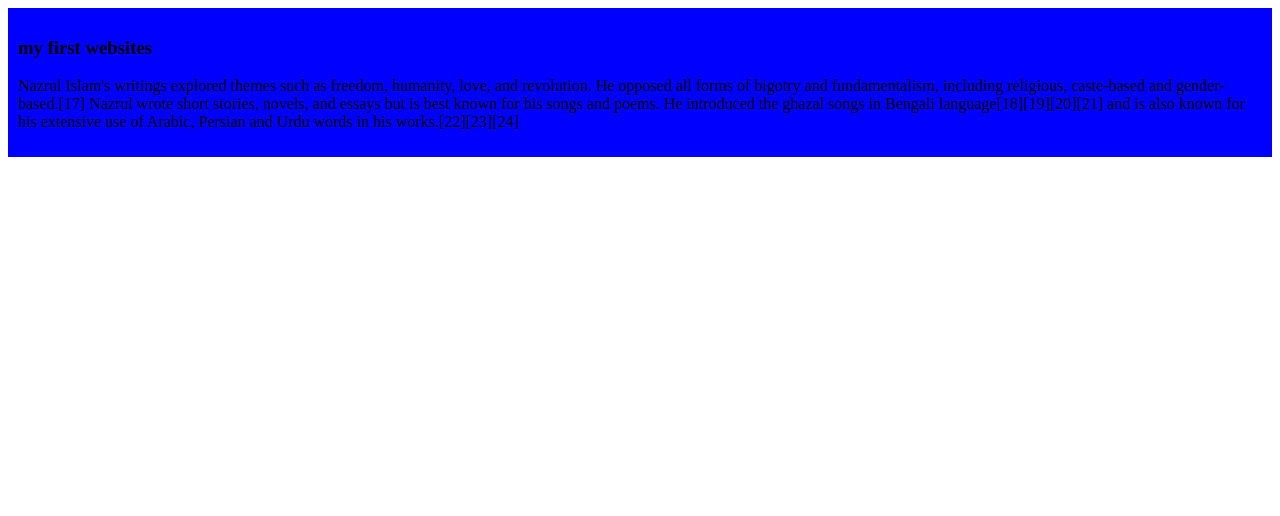
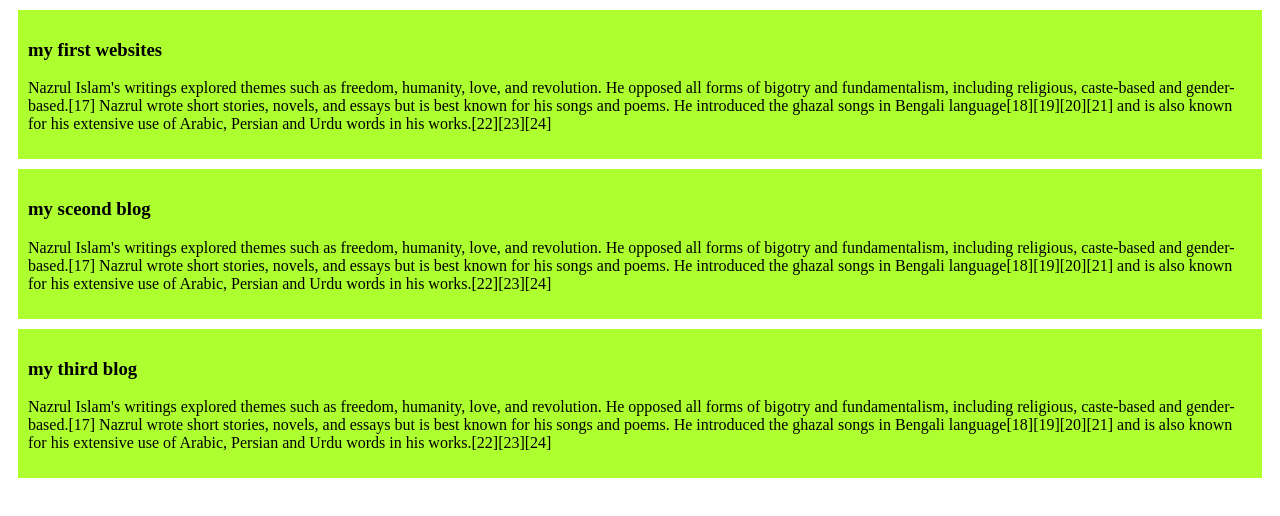
Before and after one commit to tasin620/my-first-website-repo, a plain HTML site: page index.html in a window 1280 px wide. Drawn offline with Linux system fonts and the light colour scheme.

Commit message:
added the second and the third blog

```diff
--- a/index.html
+++ b/index.html
@@ -11,5 +11,13 @@
         <h3>my first websites</h3>
         <p>Nazrul Islam's writings explored themes such as freedom, humanity, love, and revolution. He opposed all forms of bigotry and fundamentalism, including religious, caste-based and gender-based.[17] Nazrul wrote short stories, novels, and essays but is best known for his songs and poems. He introduced the ghazal songs in Bengali language[18][19][20][21] and is also known for his extensive use of Arabic, Persian and Urdu words in his works.[22][23][24]</p>
     </div>
+    <div>
+        <h3>my sceond blog</h3>
+        <p>Nazrul Islam's writings explored themes such as freedom, humanity, love, and revolution. He opposed all forms of bigotry and fundamentalism, including religious, caste-based and gender-based.[17] Nazrul wrote short stories, novels, and essays but is best known for his songs and poems. He introduced the ghazal songs in Bengali language[18][19][20][21] and is also known for his extensive use of Arabic, Persian and Urdu words in his works.[22][23][24]</p>
+    </div>
+    <div>
+        <h3>my third blog</h3>
+        <p>Nazrul Islam's writings explored themes such as freedom, humanity, love, and revolution. He opposed all forms of bigotry and fundamentalism, including religious, caste-based and gender-based.[17] Nazrul wrote short stories, novels, and essays but is best known for his songs and poems. He introduced the ghazal songs in Bengali language[18][19][20][21] and is also known for his extensive use of Arabic, Persian and Urdu words in his works.[22][23][24]</p>
+    </div>
 </body>
 </html>
--- a/styles/blog.css
+++ b/styles/blog.css
@@ -1,4 +1,5 @@
 div{
-    background-color: blue;
+    background-color:greenyellow;
     padding: 10px;
+    margin: 10px;
 }
```
